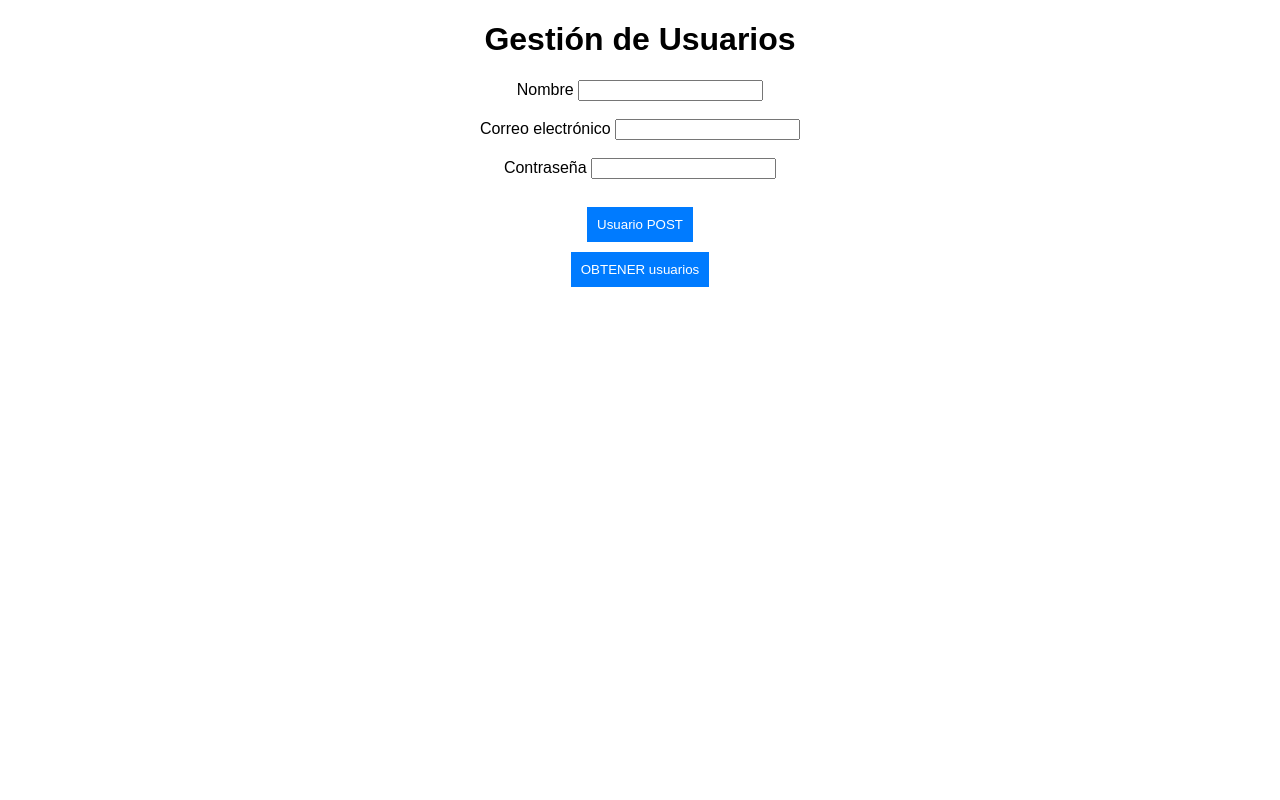
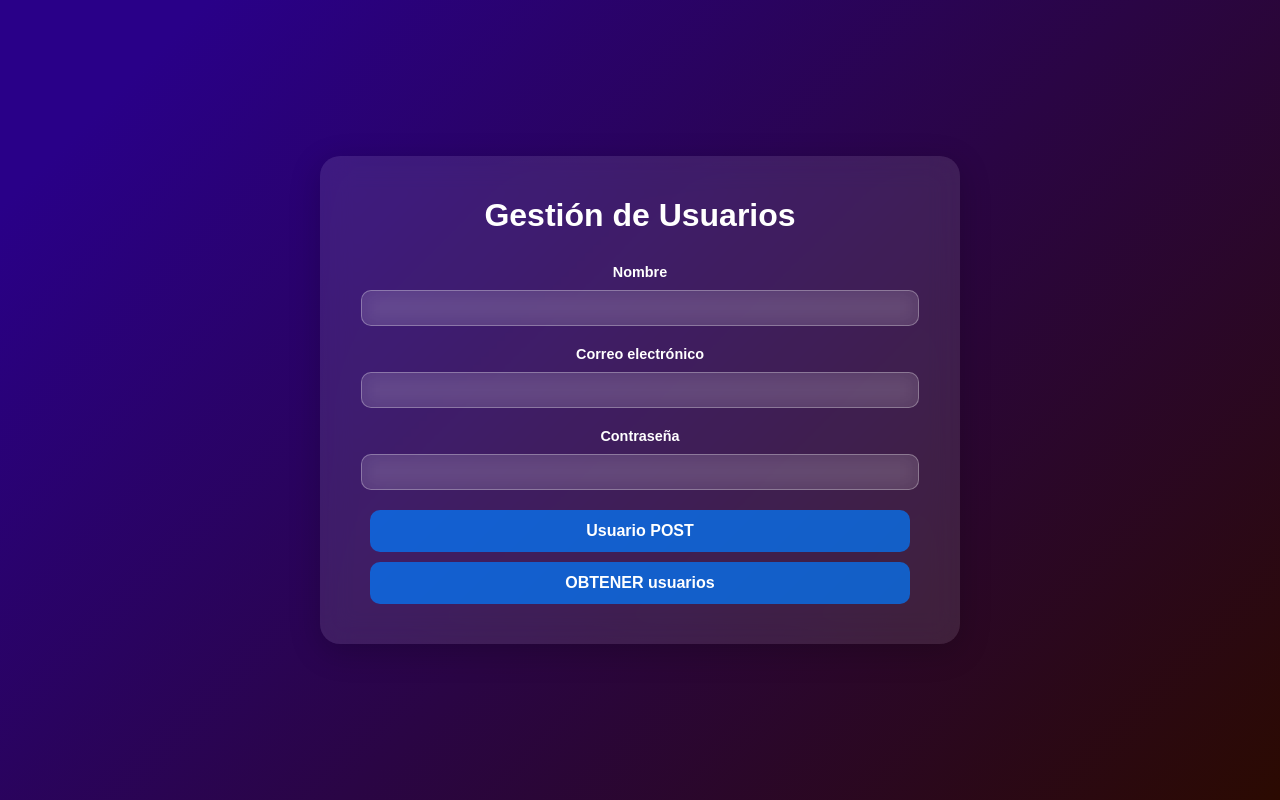
Before and after one commit to Javier02R/api, a website: page index.html in a window 1280 px wide. Drawn offline with Linux system fonts and the light colour scheme.

Commit message:
actualizacion

```diff
--- a/index.html
+++ b/index.html
@@ -5,13 +5,136 @@
   <meta name="viewport" content="width=device-width, initial-scale=1.0">
   <title>Gestión de Usuarios</title>
   <style>
-    body { font-family: Arial, sans-serif; }
-    .container { width: 50%; margin: auto; text-align: center; }
-    .user-card { border: 1px solid #ddd; padding: 10px; margin: 10px; display: inline-block; width: 40%; }
-    .user-card button { margin-top: 10px; width: 100%; }
-    .btn { padding: 10px; color: white; border: none; cursor: pointer; margin-top: 10px; }
-    .btn-primary { background-color: #007bff; }
-    .btn-danger { background-color: #dc3545; }
+    /* Estilos generales */
+    body {
+      font-family: Arial, sans-serif;
+      display: flex;
+      justify-content: center;
+      align-items: center;
+      height: 100vh;
+      margin: 0;
+      background: linear-gradient(135deg, #290088 10%, #2b0a01 100%);
+      background-attachment: fixed;
+      overflow: hidden; /* Para evitar desplazamiento de la página */
+    }
+
+    /* Contenedor principal con glassmorphism */
+    .container {
+      background: rgba(255, 255, 255, 0.1);
+      border-radius: 20px;
+      backdrop-filter: blur(15px);
+      box-shadow: 0 8px 32px rgba(0, 0, 0, 0.2);
+      padding: 20px;
+      max-width: 600px;
+      width: 90%;
+      text-align: center;
+      color: #fff;
+      max-height: 90vh; /* Altura máxima */
+      overflow-y: auto; /* Habilitar desplazamiento vertical si es necesario */
+    }
+
+    h1 {
+      font-size: 2em;
+      margin-bottom: 20px;
+    }
+
+    /* Estilo del formulario */
+    form {
+      display: flex;
+      flex-direction: column;
+      align-items: center;
+      gap: 10px;
+    }
+
+    label {
+      font-weight: bold;
+      font-size: 0.9em;
+      margin-top: 10px;
+    }
+
+    input {
+      width: 90%;
+      padding: 8px;
+      border: 1px solid rgba(255, 255, 255, 0.3);
+      border-radius: 10px;
+      background: rgba(255, 255, 255, 0.1);
+      color: #fff;
+      font-size: 1em;
+      backdrop-filter: blur(10px);
+    }
+
+    input:focus {
+      outline: none;
+      box-shadow: 0 0 8px rgba(255, 255, 255, 0.5);
+    }
+
+    button {
+      width: 90%;
+      padding: 12px;
+      border: none;
+      border-radius: 10px;
+      cursor: pointer;
+      font-size: 1em;
+      font-weight: bold;
+      margin-top: 10px;
+    }
+
+    .btn-primary {
+      background-color: rgba(0, 123, 255, 0.7);
+      color: white;
+      transition: background-color 0.3s ease;
+    }
+
+    .btn-primary:hover {
+      background-color: rgba(0, 123, 255, 0.9);
+    }
+
+    .btn-danger {
+      background-color: rgba(220, 53, 69, 0.7);
+      color: white;
+      transition: background-color 0.3s ease;
+    }
+
+    .btn-danger:hover {
+      background-color: rgba(220, 53, 69, 0.9);
+    }
+
+    /* Estilos de las tarjetas de usuario */
+    #usersContainer {
+      display: grid;
+      grid-template-columns: repeat(auto-fit, minmax(200px, 1fr));
+      gap: 15px;
+      margin-top: 20px;
+      padding: 0;
+    }
+
+    .user-card {
+      background: rgba(255, 255, 255, 0.2);
+      border-radius: 15px;
+      padding: 15px;
+      display: flex;
+      flex-direction: column;
+      align-items: center;
+      color: #fff;
+      backdrop-filter: blur(10px);
+      box-shadow: 0 4px 10px rgba(0, 0, 0, 0.1);
+      text-align: center;
+    }
+
+    .user-card h3 {
+      margin: 10px 0 5px;
+      font-size: 1.2em;
+    }
+
+    .user-card p {
+      font-size: 0.9em;
+      margin: 5px 0 10px;
+    }
+
+    .user-card button {
+      width: 90%;
+      margin-top: 5px;
+    }
   </style>
 </head>
 <body>
@@ -21,11 +144,11 @@
 
   <form id="userForm">
     <label for="name">Nombre</label>
-    <input type="text" id="name" name="name" required><br><br>
+    <input type="text" id="name" name="name" required>
     <label for="email">Correo electrónico</label>
-    <input type="email" id="email" name="email" required><br><br>
+    <input type="email" id="email" name="email" required>
     <label for="password">Contraseña</label>
-    <input type="password" id="password" name="password" required><br><br>
+    <input type="password" id="password" name="password" required>
     <button type="submit" class="btn btn-primary">Usuario POST</button>
   </form>
 
--- a/package.json
+++ b/package.json
@@ -5,7 +5,10 @@
   "type": "commonjs",
   "scripts": {
     "start": "node index.js",
-    "test": "echo \"Error: no test specified\" && exit 1"
+    "test": "echo \"Error: no test specified\" && exit 1",
+    "add-user": "node user-cli.js add",
+    "delete-user": "node user-cli.js delete",
+    "edit-user": "node user-cli.js edit"
   },
   "author": "\"ALBIS CORONADO\"",
   "license": "MIT",
```
Also changed, not shown: user-cli.js (added, +57 -0 lines), 1 other file.
